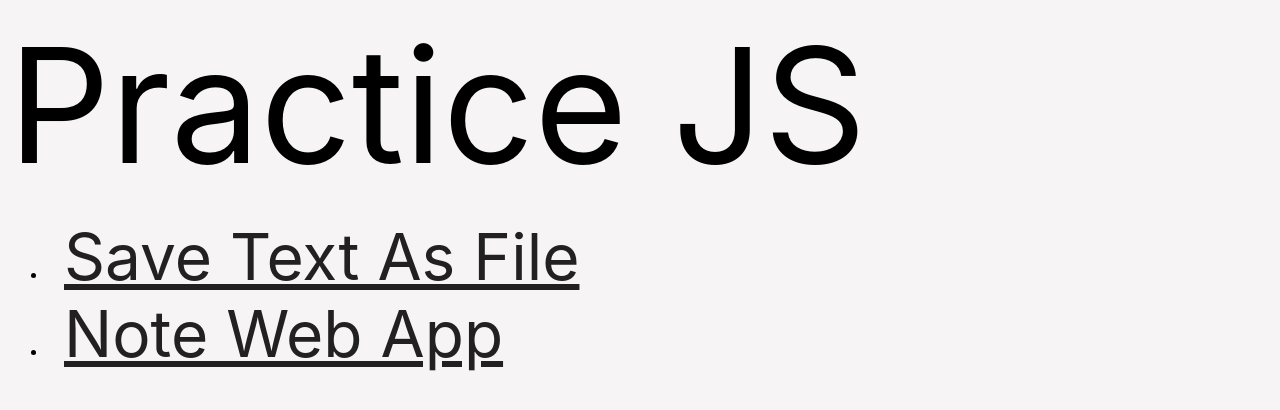
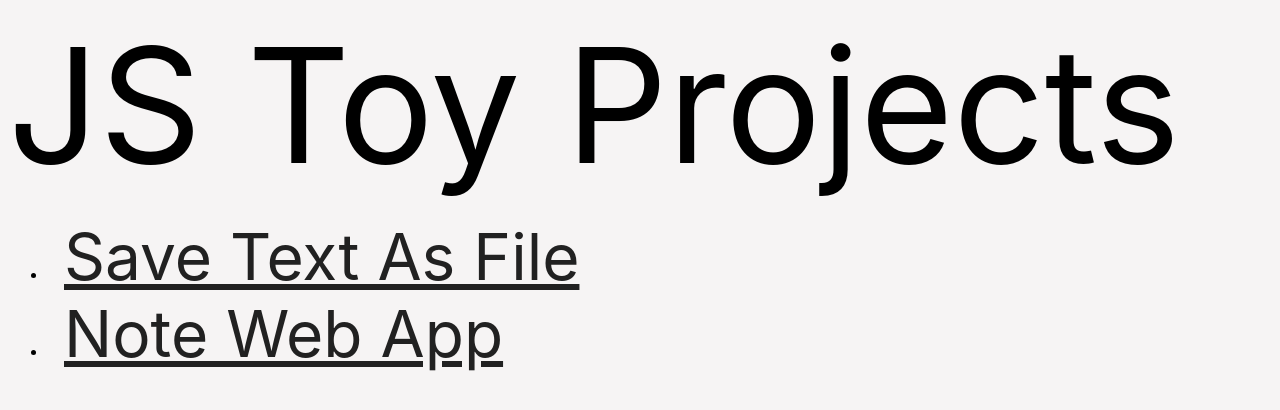
Before and after one commit to chaeyoungeee/JS-Toy-Projects, a plain HTML site: page index.html in a window 1280 px wide. Drawn offline with Linux system fonts and the light colour scheme.

Commit message:
Update index.html

```diff
--- a/index.html
+++ b/index.html
@@ -27,7 +27,7 @@
     </style>
 </head>
 <body>
-    <div class='title'>Practice JS</div>
+    <div class='title'>JS Toy Projects</div>
     <ul>
         <li><a href="./Save-Text-As-File/index.html">Save Text As File</a><br></li>
         <li><a href="./Note-Web-App/index.html">Note Web App</a><br></li>
```
